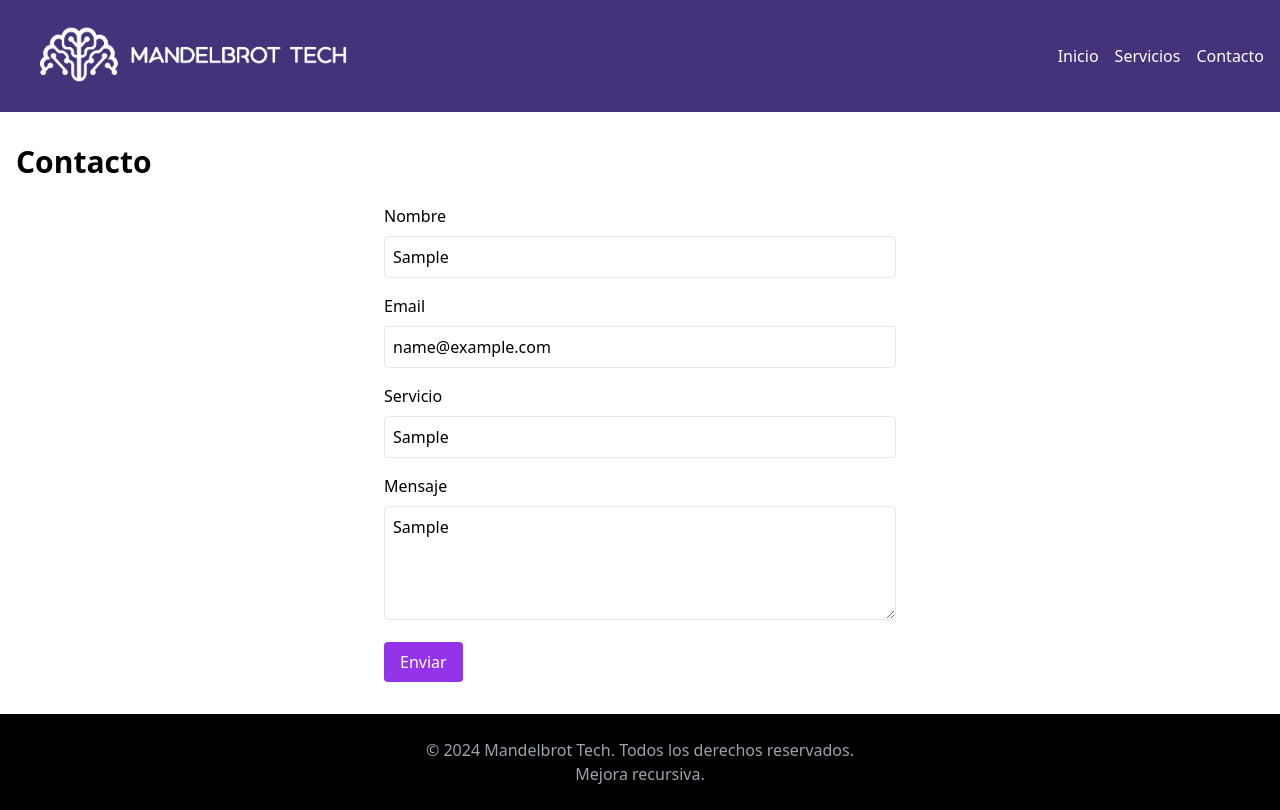
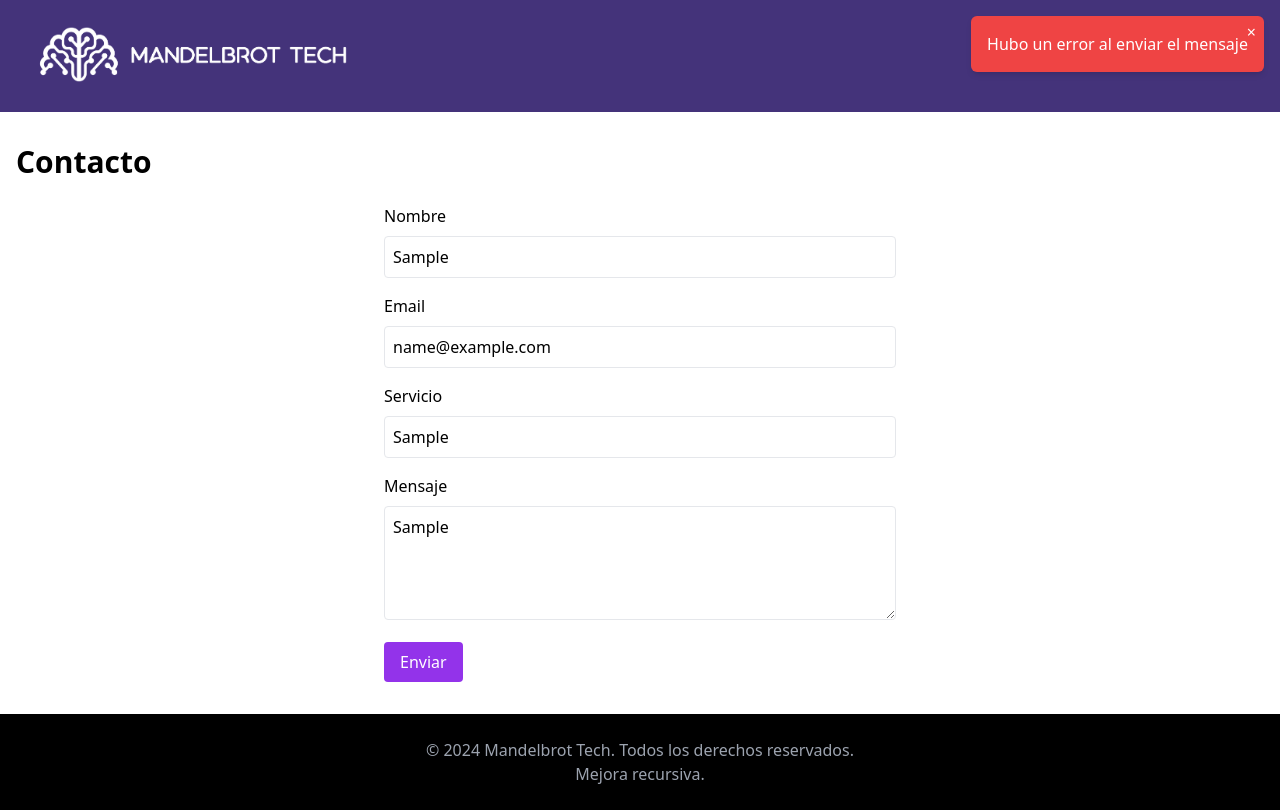
Before and after one commit to Vleoh/mandelbrot-web, a React (Create React App) app: page /contacto in a window 1280 px wide. Both pictures are taken after typing "Sample", "name@example.com", "Sample", "Sample" into the empty fields and a click on the button "Enviar". Built offline with nearby package versions, Linux system fonts and the light colour scheme; no server answers.

Commit message:
notificacion

```diff
--- a/src/components/Contact.js
+++ b/src/components/Contact.js
@@ -1,11 +1,13 @@
-import React, { useEffect, useState } from 'react';
+import React, { useState, useEffect } from 'react';
 import { useLocation } from 'react-router-dom';
+import Notificacion from './Notificacion';
 
 const Contacto = () => {
   const [servicio, setServicio] = useState('');
   const [nombre, setNombre] = useState('');
   const [email, setEmail] = useState('');
   const [mensaje, setMensaje] = useState('');
+  const [notificacion, setNotificacion] = useState(null);
   const location = useLocation();
 
   useEffect(() => {
@@ -27,21 +29,19 @@ const Contacto = () => {
         body: JSON.stringify({ nombre, email, servicio, mensaje }),
       });
 
-      const data = await response.json();
-
       if (response.ok) {
-        alert('Mensaje enviado con éxito');
+        setNotificacion({ mensaje: 'Mensaje enviado con éxito', tipo: 'exito' });
         // Limpiar el formulario
         setNombre('');
         setEmail('');
         setServicio('');
         setMensaje('');
       } else {
-        throw new Error(data.message || 'Error al enviar el mensaje');
+        throw new Error('Error al enviar el mensaje');
       }
     } catch (error) {
       console.error('Error:', error);
-      alert(`Hubo un error al enviar el mensaje: ${error.message}`);
+      setNotificacion({ mensaje: 'Hubo un error al enviar el mensaje', tipo: 'error' });
     }
   };
 
@@ -96,6 +96,13 @@ const Contacto = () => {
           Enviar
         </button>
       </form>
+      {notificacion && (
+        <Notificacion
+          mensaje={notificacion.mensaje}
+          tipo={notificacion.tipo}
+          onClose={() => setNotificacion(null)}
+        />
+      )}
     </div>
   );
 };
--- /dev/null
+++ b/src/components/Notificacion.js
@@ -0,0 +1,19 @@
+import React from 'react';
+
+const Notificacion = ({ mensaje, tipo, onClose }) => {
+  return (
+    <div className={`fixed top-4 right-4 p-4 rounded-md shadow-md ${
+      tipo === 'exito' ? 'bg-green-500' : 'bg-red-500'
+    } text-white`}>
+      <p>{mensaje}</p>
+      <button
+        onClick={onClose}
+        className="absolute top-1 right-2 text-white"
+      >
+        ×
+      </button>
+    </div>
+  );
+};
+
+export default Notificacion;
```
